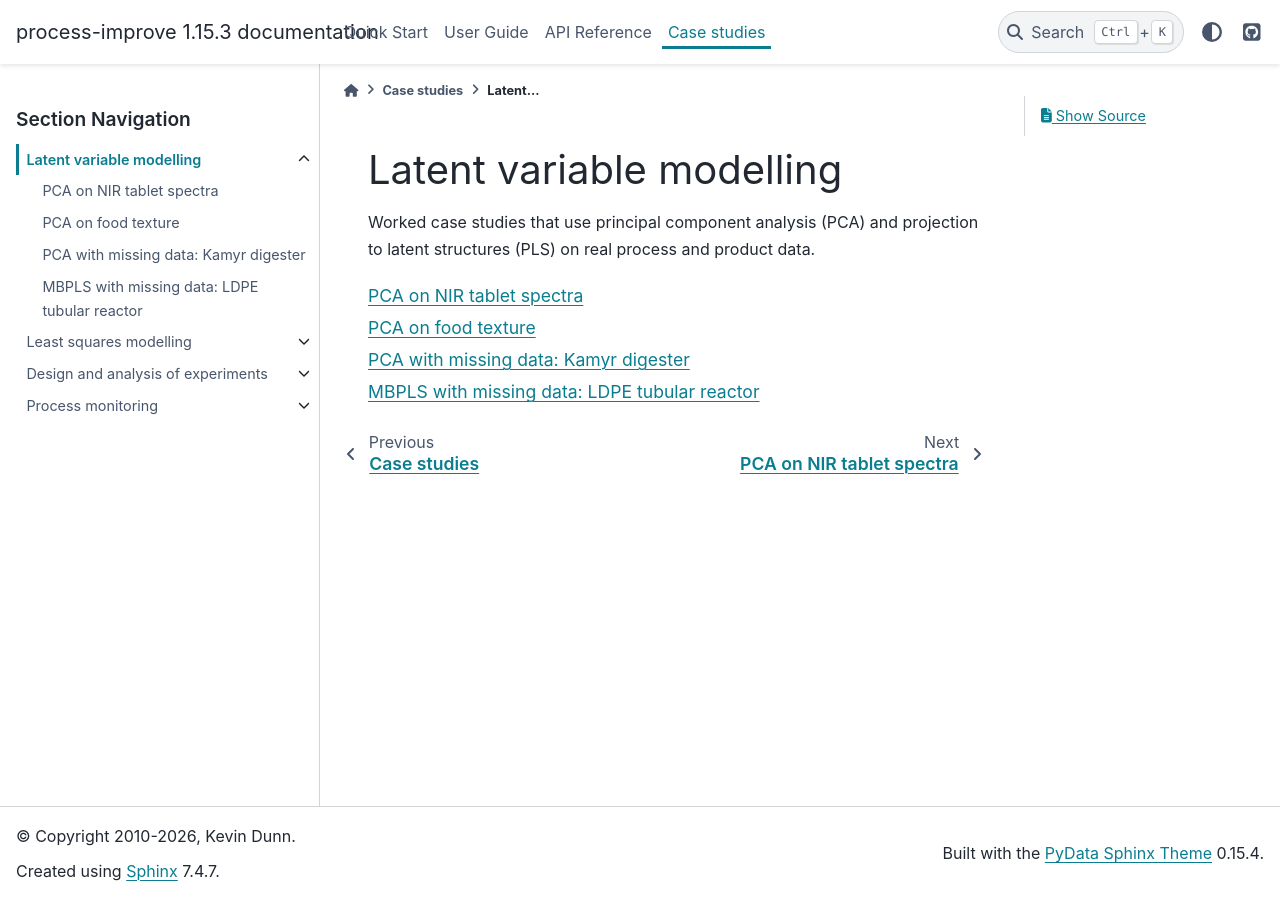
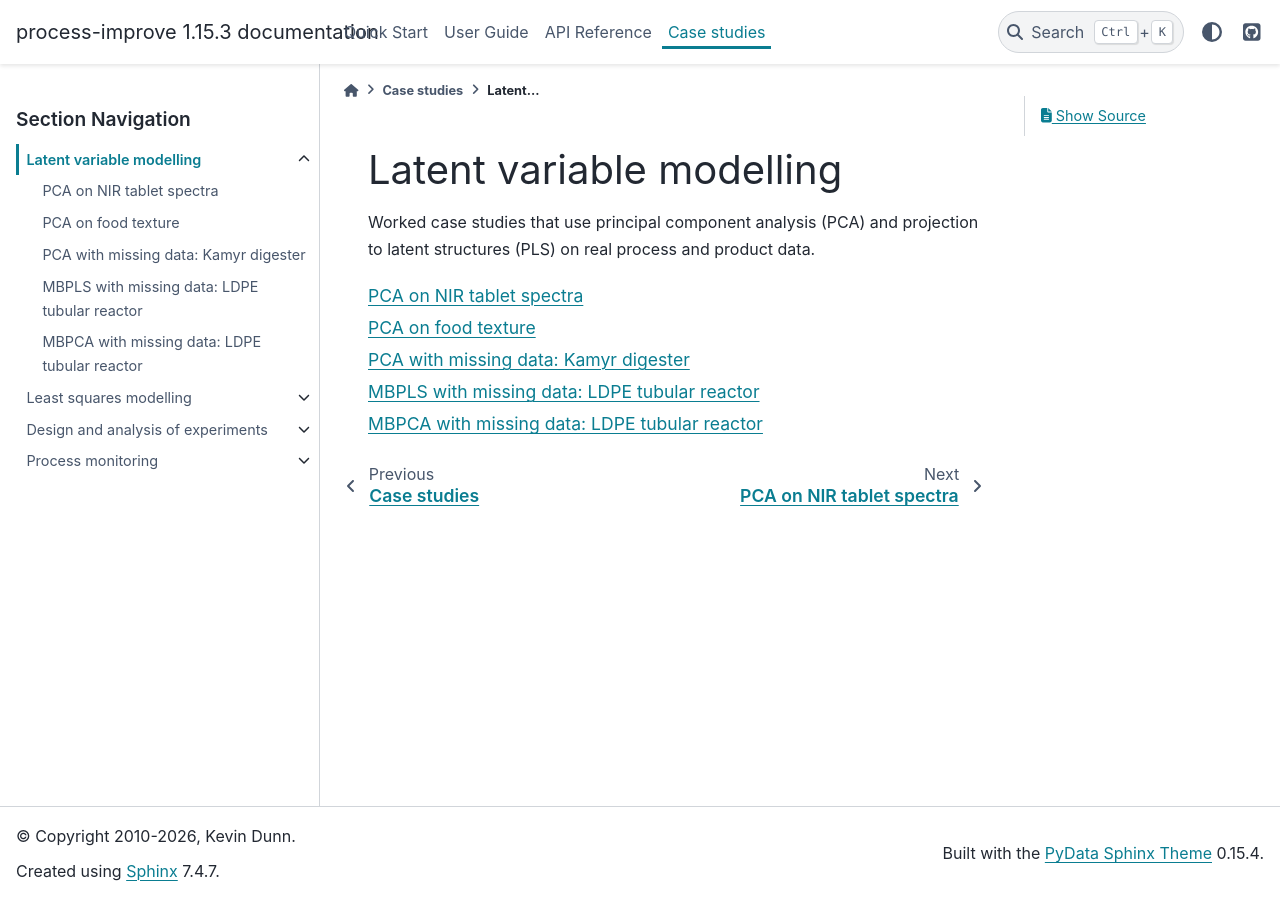
Before and after one commit to kgdunn/process-improve, a Sphinx documentation site: the page built from docs/user_guide/case_studies/latent-variable-modelling/index.rst, in a window 1280 px wide. Built offline with Sphinx 7.4.7 and the PyData theme 0.15.4, drawn with Linux system fonts in a browser that asks for light colours.

Commit message:
Docs: add MBPCA LDPE missing-data case-study notebook
Companion to the MBPLS LDPE case study. Same dataset and split, but
unsupervised: the quality block joins zone1, zone2, pressure as a
fourth X-block with no Y. Walks complete-data MBPCA, per-block
R^2X, super-score plot, then ~10% MCAR injection and verifies the
super-score directions stay above 0.99 per-component Pearson
correlation against the complete-data fit, with per-block R^2X
changes capped at a few percent.

Stored unexecuted to match repo convention; nbsphinx executes at
doc-build time. Cells verified locally via nbconvert --to html
--execute (324 KB HTML).

```diff
--- a/docs/user_guide/case_studies/latent-variable-modelling/index.rst
+++ b/docs/user_guide/case_studies/latent-variable-modelling/index.rst
@@ -11,3 +11,4 @@ projection to latent structures (PLS) on real process and product data.
    pca-food-texture
    pca-kamyr-missing-data
    mbpls-ldpe-missing-data
+   mbpca-ldpe-missing-data
```
Also changed, not shown: docs/user_guide/case_studies/latent-variable-modelling/mbpca-ldpe-missing-data.ipynb (added).
